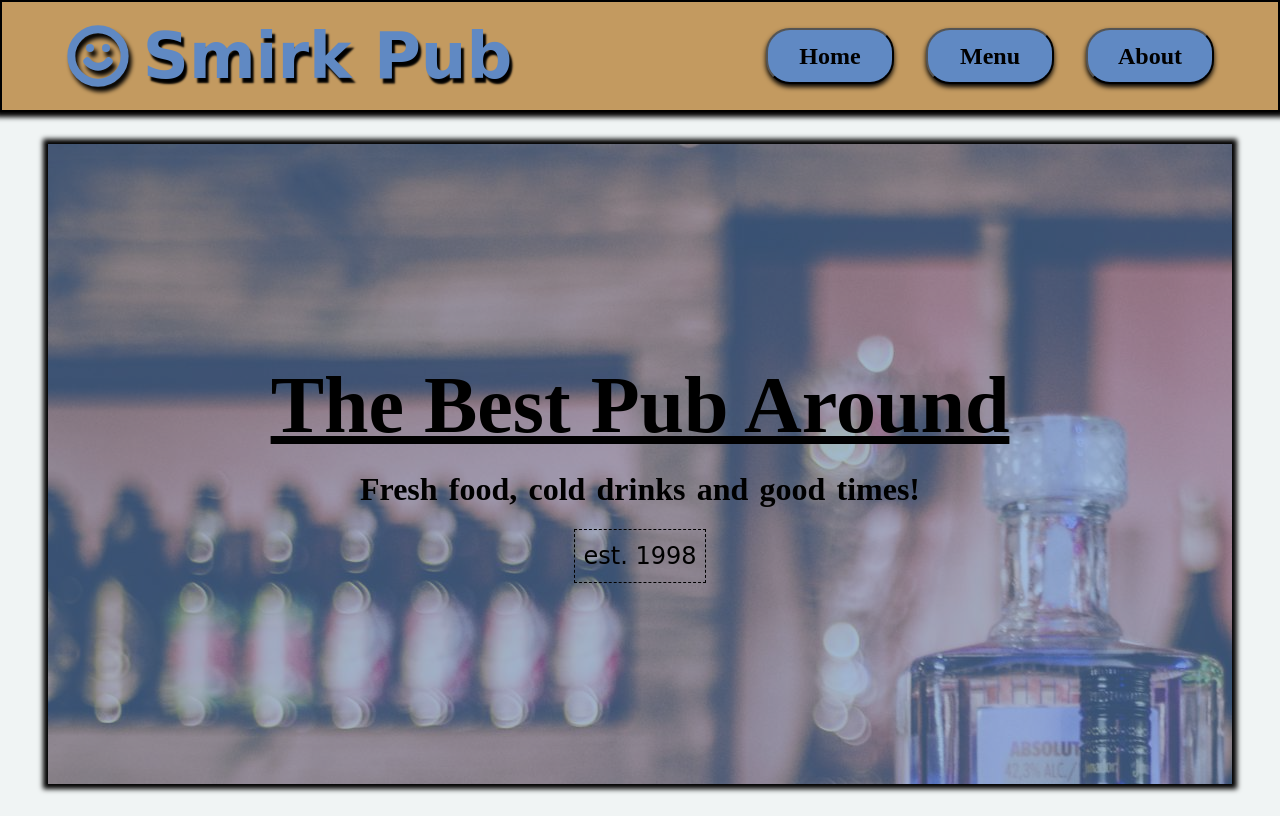
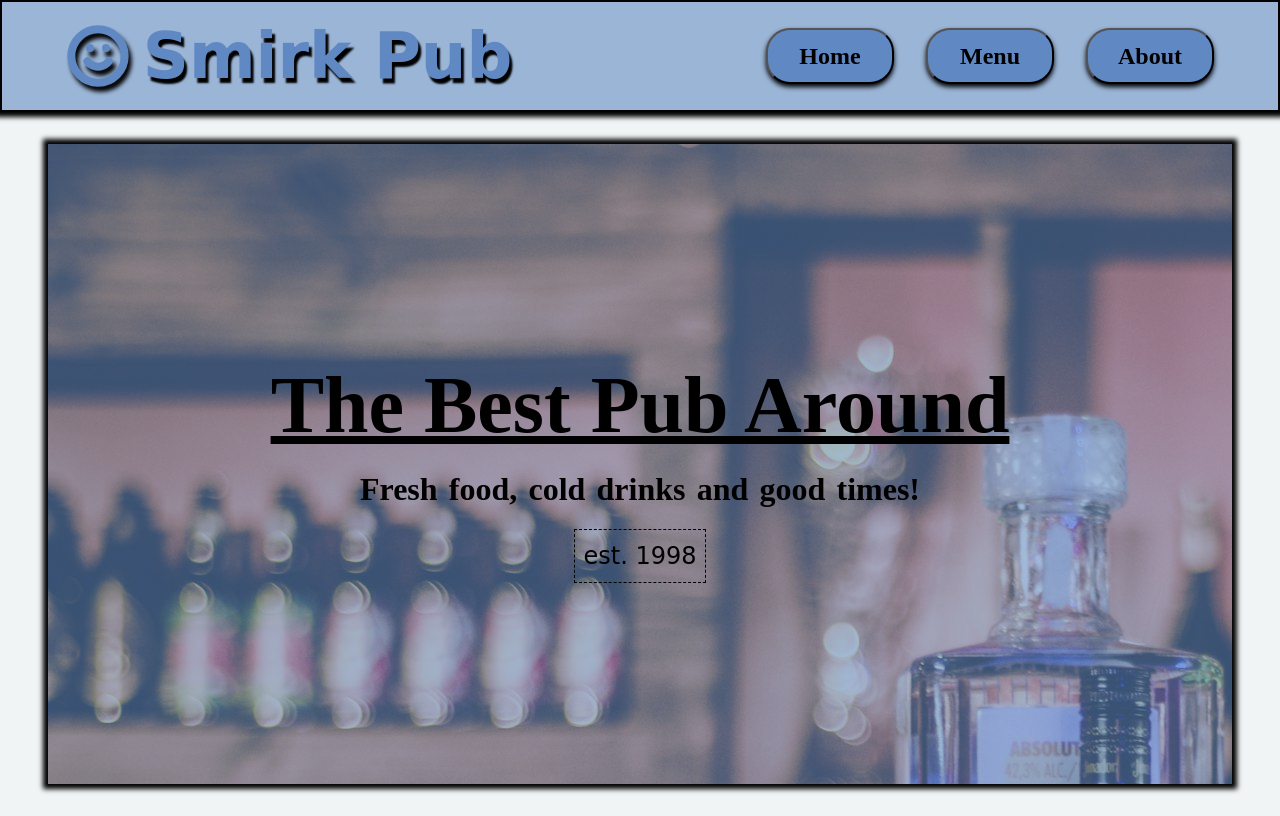
Before and after one commit to veles-rgb/top-restaurant-page, a website built with webpack: page src/template.html in a window 1280 px wide. Built offline with nearby package versions, Linux system fonts and the light colour scheme.

Commit message:
Change header color

```diff
--- a/src/styles/styles.css
+++ b/src/styles/styles.css
@@ -21,9 +21,8 @@ header {
     align-items: center;
     width: 100%;
     height: 7rem;
-    background-color: var(--primary-color);
     border: 2px solid black;
-    box-shadow: 0px 0px 5px 5px black;
+    box-shadow: 0px 0px 5px 5px black, inset 0 0 0 100vh var(--secondary-color-transparent);
 }
 
 .header-logo {
```
